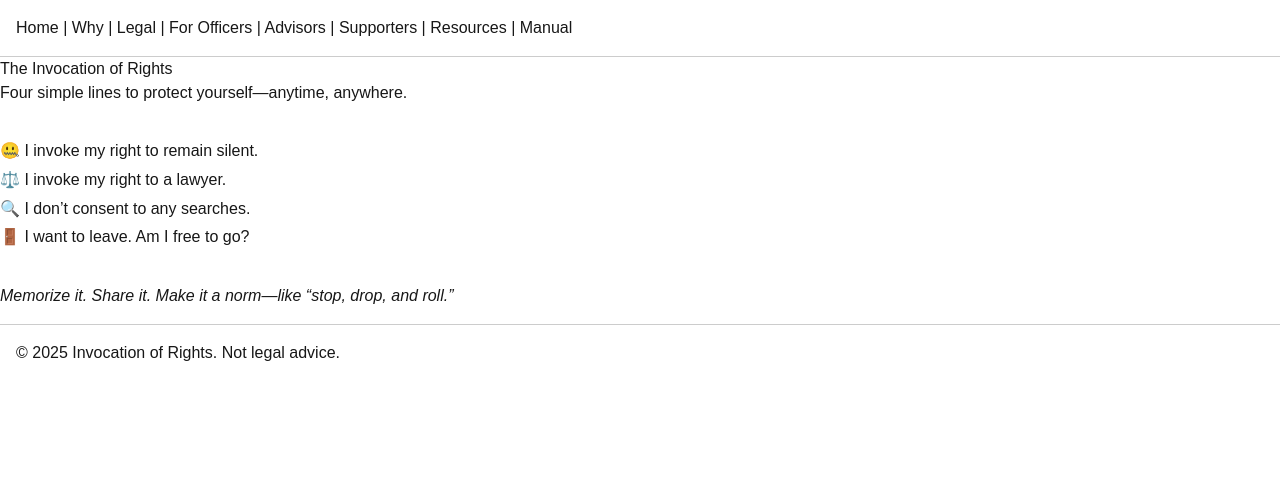
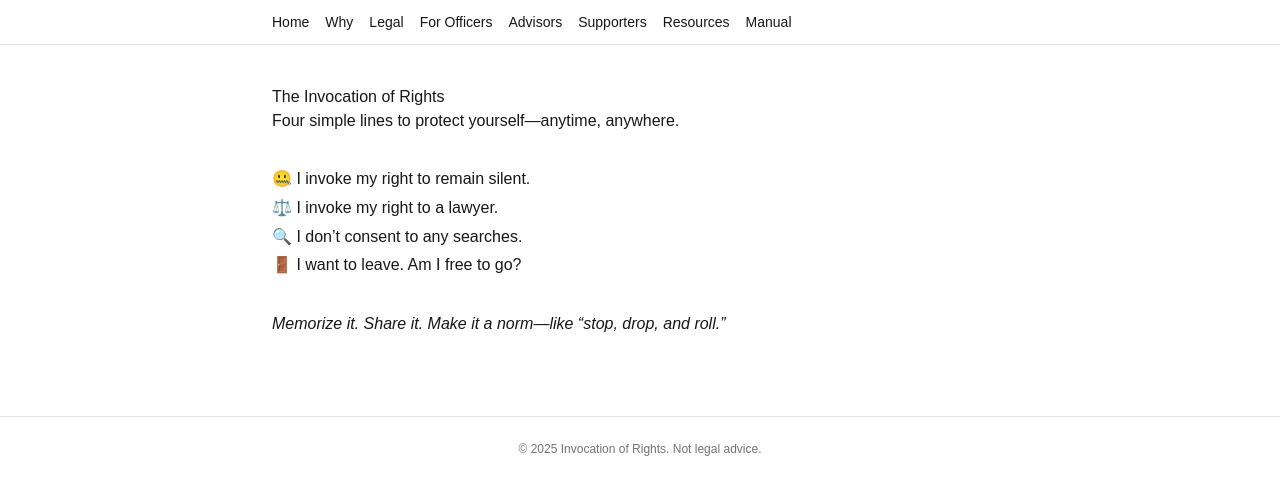
Before and after one commit to invocationofrights/invocationofrights.github.io, a Next.js app: page / in a window 1280 px wide. Shown: the top 494 px of the page. Built offline with nearby package versions, Linux system fonts and the light colour scheme; no server answers.

Commit message:
Improve styling

```diff
--- a/src/app/layout.tsx
+++ b/src/app/layout.tsx
@@ -2,65 +2,72 @@
 import './globals.css';
 import Script from 'next/script';
 import Link from 'next/link';
+import type { Metadata } from 'next';
 
-export const metadata = {
+export const metadata: Metadata = {
   title: 'Invocation of Rights',
   description: 'A simple site to teach the four-line script of constitutional rights.',
 };
 
-export default function RootLayout({
-                                     children,
-                                   }: {
-  children: React.ReactNode;
-}) {
+const GTM_ID = process.env.NEXT_PUBLIC_GTM_ID;
+
+export default function RootLayout({ children }: { children: React.ReactNode }) {
   return (
-    <html lang="en">
+    <html lang="en" className="bg-[--background] text-[--foreground]">
     <head>
-      {/*
-          Insert the GTM script in the <head>.
-          "strategy" can be afterInteractive or lazyOnload.
-        */}
+      {/* Google Tag Manager Script */}
       <Script id="gtm-script" strategy="afterInteractive">
         {`
             (function(w,d,s,l,i){w[l]=w[l]||[];w[l].push({'gtm.start':
             new Date().getTime(),event:'gtm.js'});var f=d.getElementsByTagName(s)[0],
             j=d.createElement(s),dl=l!='dataLayer'?'&l='+l:'';j.async=true;j.src=
             'https://www.googletagmanager.com/gtm.js?id='+i+dl;f.parentNode.insertBefore(j,f);
-            })(window,document,'script','dataLayer','${process.env.GTM_ID}');
+            })(window,document,'script','dataLayer','${GTM_ID}');
           `}
       </Script>
     </head>
-    <body>
-    {/*
-          Insert the noscript fallback at the start of <body>
-          (Google recommends near the opening <body>).
-        */}
+    <body className="min-h-screen font-sans antialiased">
+    {/* Google Tag Manager <noscript> fallback */}
     <noscript>
       <iframe
-        src={`https://www.googletagmanager.com/ns.html?id=${process.env.GTM_ID}`}
+        src={`https://www.googletagmanager.com/ns.html?id=${GTM_ID}`}
         height="0"
         width="0"
         style={{display: 'none', visibility: 'hidden'}}
       />
     </noscript>
 
-    <header style={{padding: '1rem', borderBottom: '1px solid #ccc'}}>
-      <nav>
-        <Link href="/">Home</Link> |{' '}
-        <Link href="/why">Why</Link> |{' '}
-        <Link href="/legal">Legal</Link> |{' '}
-        <Link href="/for-officers">For Officers</Link> |{' '}
-        <Link href="/advisors">Advisors</Link> |{' '}
-        <Link href="/supporters">Supporters</Link> |{' '}
-        <Link href="/resources">Resources</Link> |{' '}
-        <Link href="/manual">Manual</Link>
-      </nav>
+    <header className="border-b border-neutral-200 dark:border-neutral-800 bg-white dark:bg-black">
+      <div className="max-w-3xl mx-auto px-4 py-3">
+        <nav className="flex flex-wrap gap-4 text-sm font-medium justify-center sm:justify-start">
+          {[
+            ['Home', '/'],
+            ['Why', '/why'],
+            ['Legal', '/legal'],
+            ['For Officers', '/for-officers'],
+            ['Advisors', '/advisors'],
+            ['Supporters', '/supporters'],
+            ['Resources', '/resources'],
+            ['Manual', '/manual'],
+          ].map(([label, href]) => (
+            <Link
+              key={href}
+              href={href}
+              className="text-[--foreground] hover:text-blue-600 transition"
+            >
+              {label}
+            </Link>
+          ))}
+        </nav>
+      </div>
     </header>
 
-    <main>{children}</main>
+    <main className="max-w-3xl mx-auto px-4 py-10">{children}</main>
 
-    <footer style={{padding: '1rem', borderTop: '1px solid #ccc', marginTop: '1rem'}}>
-      <p>© {new Date().getFullYear()} Invocation of Rights. Not legal advice.</p>
+    <footer className="border-t border-neutral-200 dark:border-neutral-800 py-6 mt-10 text-xs text-neutral-500">
+      <div className="max-w-3xl mx-auto px-4 text-center">
+        © {new Date().getFullYear()} Invocation of Rights. Not legal advice.
+      </div>
     </footer>
     </body>
     </html>
```
